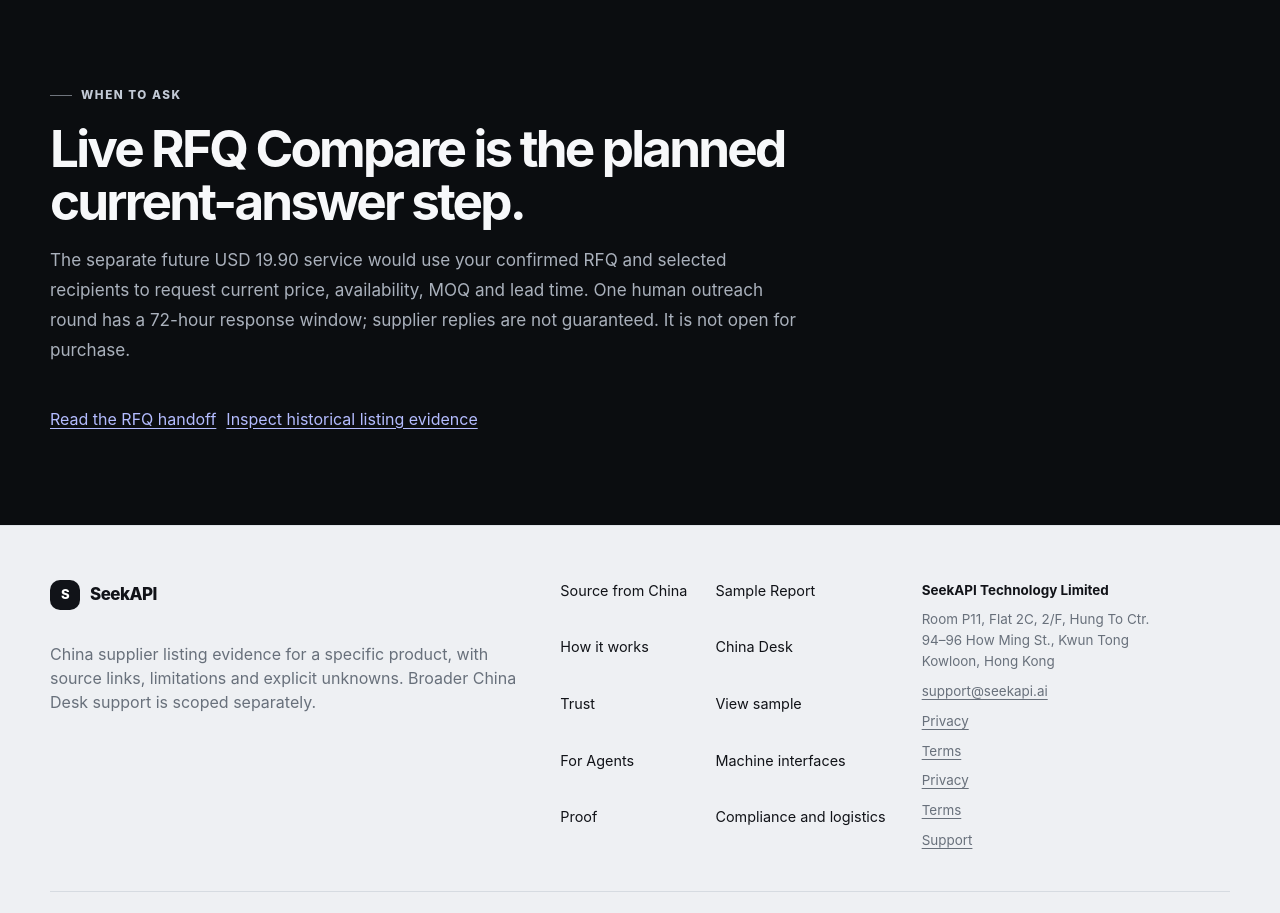
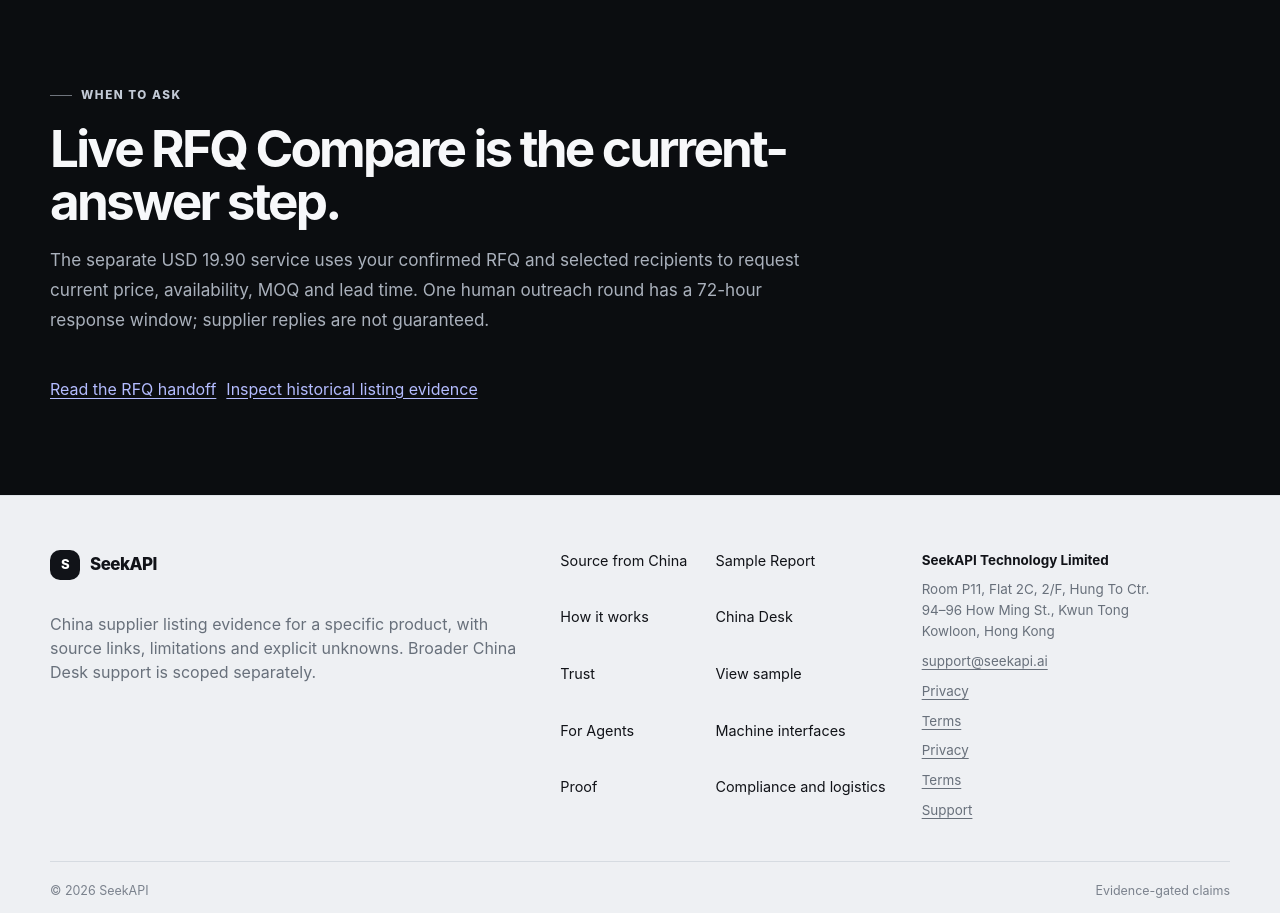
Before and after one commit to kiddhu/seekapi-public, a Next.js app: page /china-supply-check/listing-price-vs-quote in a window 1280 px wide. Shown: the part 1480-2393 px from the top of the page. Built offline with nearby package versions, Linux system fonts and the light colour scheme.

Commit message:
Publisher paid-live copy: app/(english)/china-supply-check/listing-price-vs-quote/page.tsx

```diff
--- a/app/(english)/china-supply-check/listing-price-vs-quote/page.tsx
+++ b/app/(english)/china-supply-check/listing-price-vs-quote/page.tsx
@@ -11,5 +11,5 @@
 export default function Page() { return <PageShell>
   <section className="page-hero"><div className="container"><Eyebrow>China Supply Check · price evidence</Eyebrow><h1>A displayed price is an observation, not your quotation.</h1><p>China Supply Check records what a source listing showed, including its original currency, unit or pack basis, tier and observation time when available. It does not treat that text as a supplier's current offer for your exact quantity.</p></div></section>
   <section className="section"><div className="container"><SectionTitle eyebrow="A worked distinction" title="Check the unit, tier and date before comparing prices." body="Suppose a listing shows CNY 0.08–0.12 per piece at a stated tier and MOQ 1,000 pieces. A buyer requesting 500 pieces cannot assume the lower price applies, or that the shop will waive MOQ. If the tier, pack or currency is missing, the report should say UNKNOWN rather than calculate a false unit price. These numbers are illustrative, not a live listing."/><div className="definition-grid"><div className="definition"><h3>Observed listing price</h3><p>A dated platform display with a source link and the original price basis. Taxes, freight, terms, quantity applicability and stock may be unknown.</p></div><div className="definition"><h3>Current supplier quotation</h3><p>A direct reply to the exact item, quantity and RFQ, with price, currency, unit, date and commercial terms. The source listing alone is not this reply.</p></div><div className="definition"><h3>EXW / ex-factory</h3><p>A commercial term to record only when the supplier explicitly quotes it and its scope is clear. A low displayed wholesale price does not establish EXW.</p></div></div></div></section>
-  <section className="section section-dark"><div className="container"><SectionTitle eyebrow="When to ask" title="Live RFQ Compare is the planned current-answer step." body="The separate future USD 19.90 service would use your confirmed RFQ and selected recipients to request current price, availability, MOQ and lead time. One human outreach round has a 72-hour response window; supplier replies are not guaranteed. It is not open for purchase."/><div className="link-list"><Link className="text-link" href="/china-supply-check/live-rfq-compare">Read the RFQ handoff</Link><Link className="text-link" href="/china-supply-check/sample">Inspect historical listing evidence</Link></div></div></section>
+  <section className="section section-dark"><div className="container"><SectionTitle eyebrow="When to ask" title="Live RFQ Compare is the current-answer step." body="The separate USD 19.90 service uses your confirmed RFQ and selected recipients to request current price, availability, MOQ and lead time. One human outreach round has a 72-hour response window; supplier replies are not guaranteed."/><div className="link-list"><Link className="text-link" href="/china-supply-check/live-rfq-compare">Read the RFQ handoff</Link><Link className="text-link" href="/china-supply-check/sample">Inspect historical listing evidence</Link></div></div></section>
 </PageShell>; }
```
